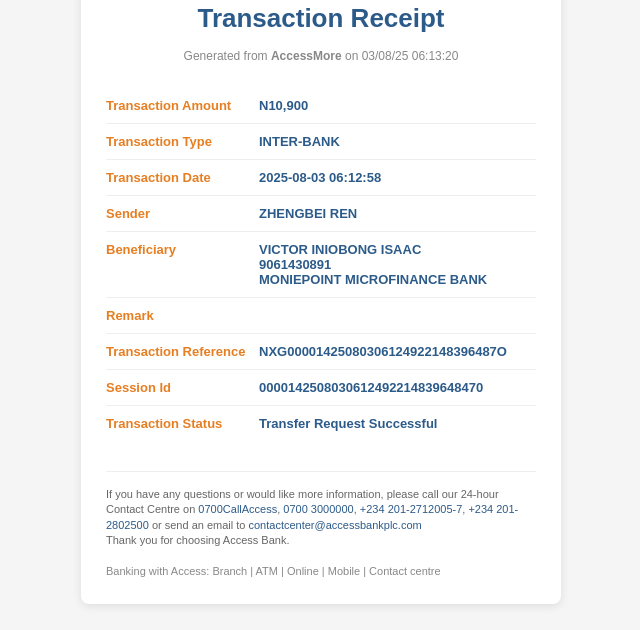
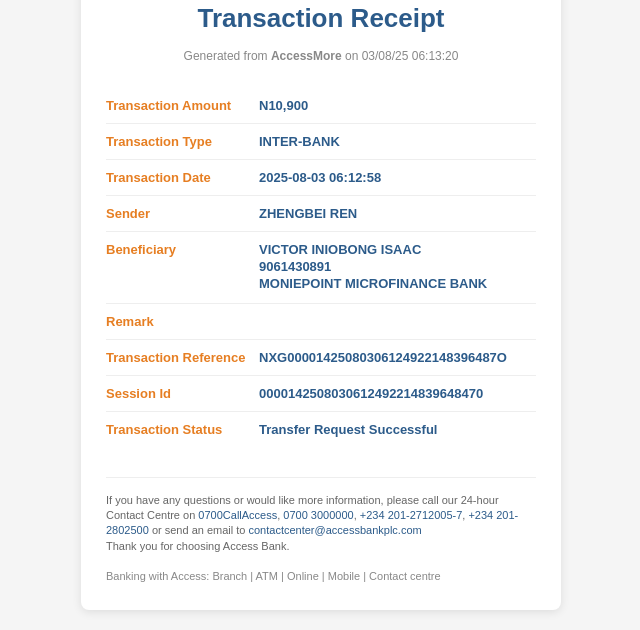
Before and after one commit to jake01mm/virtual-currency-receipt, a plain HTML site: page index.html in a window 1280 px wide. Shown: the part 187-817 px from the top of the page, without its empty margins (319-959 px from the left). Drawn offline with Linux system fonts and the light colour scheme.

Commit message:
feat: 完成可编辑的Access银行交易收据
✨ 新功能:
- 完全复制Access银行官方收据设计
- 所有交易详情都可以手动编辑
- 使用真实的Access银行logo
- 响应式设计，适配不同设备

🎨 视觉优化:
- 准确的色彩方案和布局
- 编辑时的视觉反馈效果
- 专业的银行收据外观

⌨️ 交互功能:
- 点击编辑，支持Enter/ESC快捷键
- 自动文本选择，便于快速替换
- 修复了<br>标签导致的显示问题

📱 技术特性:
- 纯HTML/CSS/JavaScript
- ContentEditable API
- CSS Flexbox布局
- 无框架依赖

```diff
--- a/index.html
+++ b/index.html
@@ -142,6 +142,12 @@
             z-index: 1000;
         }
 
+        .beneficiary-line {
+            display: block;
+            margin: 0;
+            line-height: 1.3;
+        }
+
         .contact-section {
             margin-top: 30px;
             padding-top: 15px;
@@ -210,9 +216,15 @@
             <div class="detail-row">
                 <div class="detail-label">Beneficiary</div>
                 <div class="detail-value">
-                    <span class="editable" contenteditable="true">VICTOR INIOBONG ISAAC</span><br>
-                    <span class="editable" contenteditable="true">9061430891</span><br>
-                    <span class="editable" contenteditable="true">MONIEPOINT MICROFINANCE BANK</span>
+                    <div class="beneficiary-line">
+                        <span class="editable" contenteditable="true">VICTOR INIOBONG ISAAC</span>
+                    </div>
+                    <div class="beneficiary-line">
+                        <span class="editable" contenteditable="true">9061430891</span>
+                    </div>
+                    <div class="beneficiary-line">
+                        <span class="editable" contenteditable="true">MONIEPOINT MICROFINANCE BANK</span>
+                    </div>
                 </div>
             </div>
 
```
Also changed, not shown: 1 other file.
